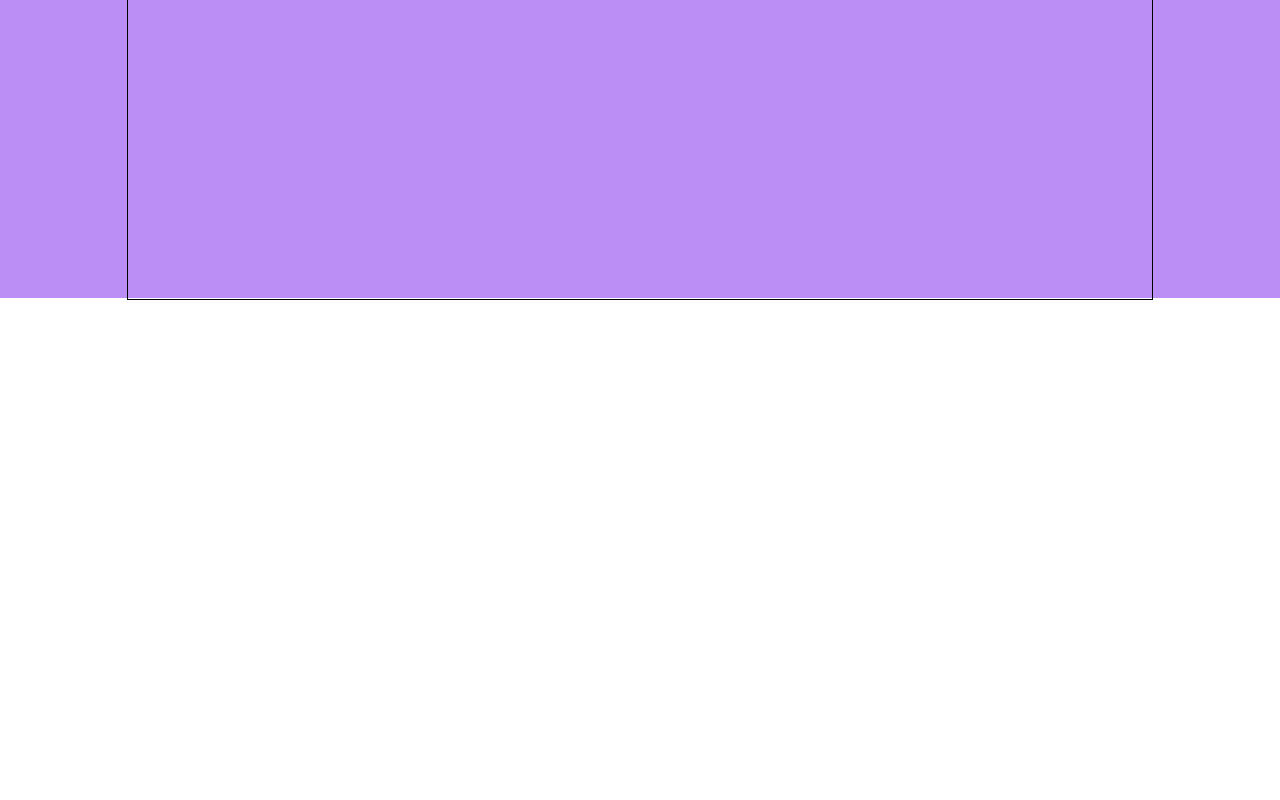
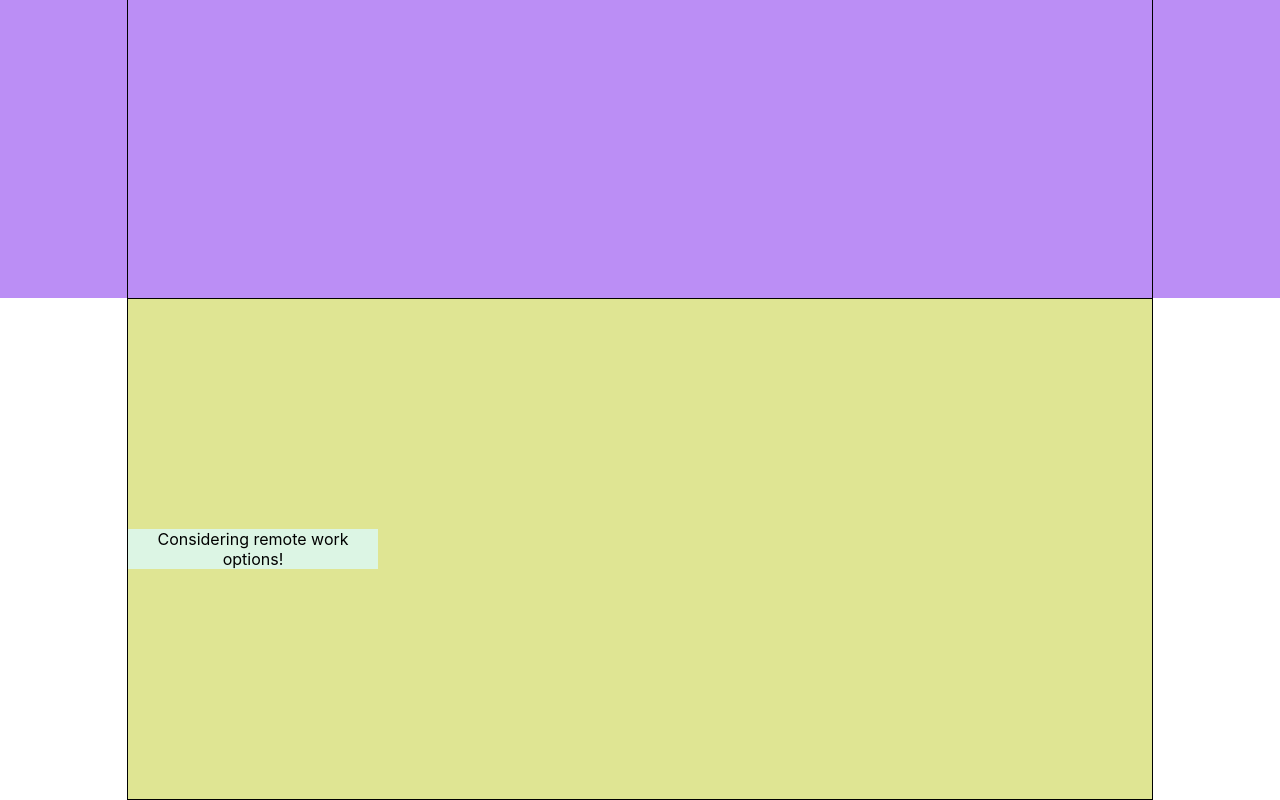
Before and after one commit to e-doschechnikova/Portfolio, a React (Create React App) app: page / in a window 1280 px wide. Shown: the part 2182-2982 px from the top of the page. Before the commit the page ends 2482 px from the top, so only its background shows below. Built offline with nearby package versions, Linux system fonts and the light colour scheme.

Commit message:
add work component

```diff
--- a/src/App.tsx
+++ b/src/App.tsx
@@ -4,6 +4,7 @@ import {Header} from "./Header/Header";
 import {Main} from "./Main/Main";
 import {Skills} from "./Skills/Skills";
 import {Projects} from "./Projects/Projects";
+import { Work } from './Work/Work';
 
 function App() {
     return (
@@ -12,6 +13,7 @@ function App() {
             <Main/>
             <Skills/>
             <Projects/>
+            <Work/>
         </div>
     );
 }
--- /dev/null
+++ b/src/Work/Work.module.css
@@ -0,0 +1,15 @@
+.workContainer {
+    background-color: #dfe593;
+    height: 500px;
+
+}
+
+
+.work {
+    width: 250px;
+    background-color: #dcf5e4;
+    display: flex;
+    flex-direction: column;
+    align-items: center;
+    text-align: center;
+}
--- /dev/null
+++ b/src/Work/Work.tsx
@@ -0,0 +1,11 @@
+import React from "react";
+import style from "./Work.module.css"
+import styleContainer from "../Common/Styles/Container.module.css"
+
+export const Work = () => {
+    return (
+        <div className={`${styleContainer.container} ${style.workContainer}`}>
+<div className={style.work}>Considering remote work options!</div>
+        </div>
+    );
+};
```
